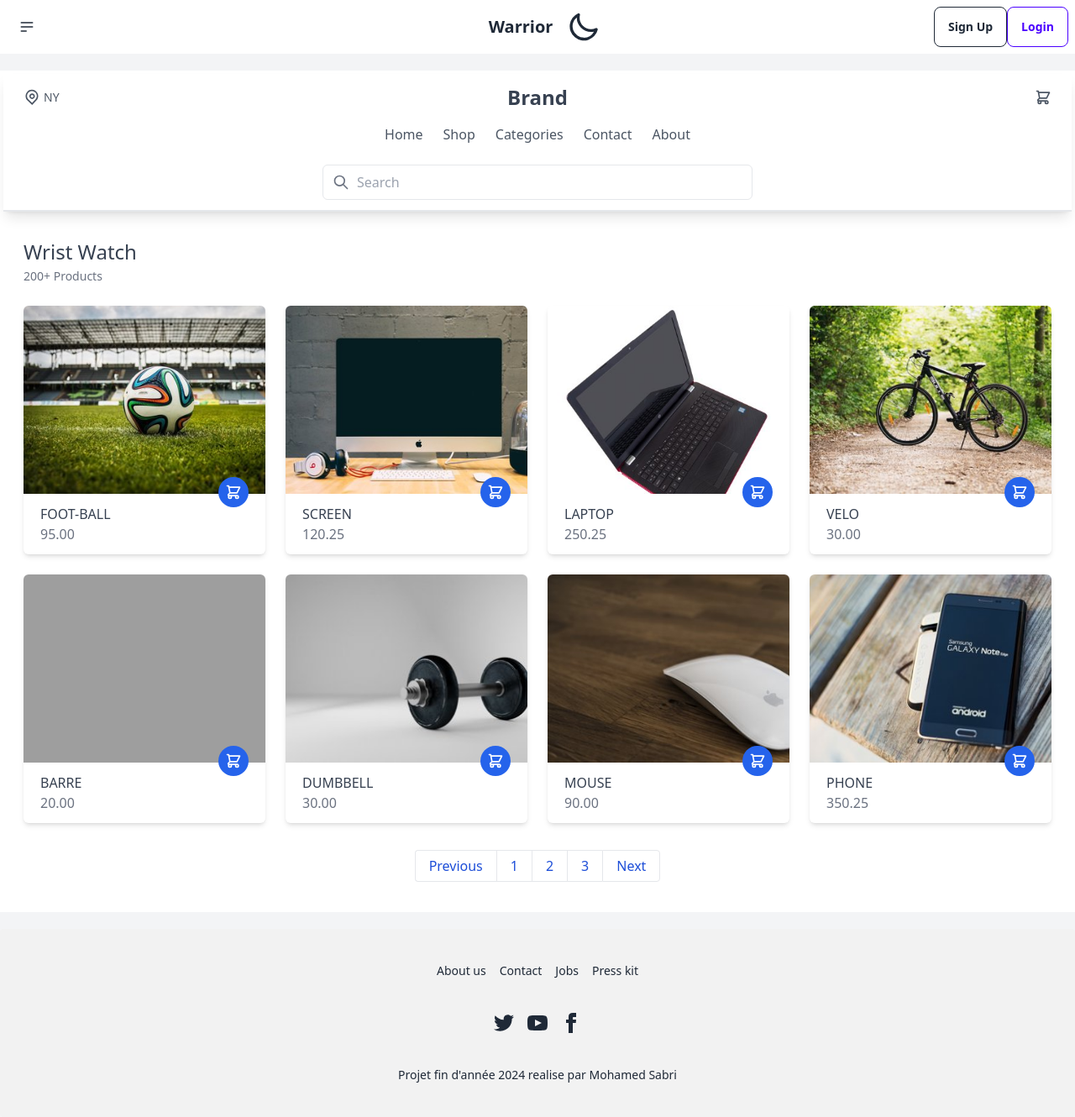
After one commit to Sabri-Simo/django, a Django app: page /test/ in a window 1280 px wide. The commit adds this page. Shown: the whole page at 84% size. Run offline with Django 5.2, Linux system fonts and the light colour scheme; data comes from the database, SQL or seed files in the repository; both versions use the stored data as it was after the commit; some libraries are stand-ins or nearby versions; grey boxes are pictures that could not be loaded.

Commit message:
change shop page add alpinejs to frontend

```diff
--- a/core/templates/core/base.html
+++ b/core/templates/core/base.html
@@ -1,9 +1,11 @@
+
 <!DOCTYPE html>
 <html lang="en">
 <head>
     <meta charset="UTF-8">
     <meta name="viewport" content="width=device-width, initial-scale=1.0">
     <link href="https://cdn.jsdelivr.net/npm/daisyui@4.4.24/dist/full.min.css" rel="stylesheet" type="text/css" />
+    <script src="https://cdn.jsdelivr.net/gh/alpinejs/alpine@v2.x.x/dist/alpine.min.js" defer></script>
     <script src="https://unpkg.com/htmx.org@1.9.10" integrity="sha384-D1Kt99CQMDuVetoL1lrYwg5t+9QdHe7NLX/SoJYkXDFfX37iInKRy5xLSi8nO7UC" crossorigin="anonymous"></script>
     <script src="https://cdn.tailwindcss.com"></script>
     <title>Document</title>
@@ -88,13 +90,16 @@
   {% block Signup %}
   {% endblock %}
 </header>
-
+<header>
+  {% block test %}
+  {% endblock %}
+</header>
 <header>
   {% block login %}
 
   {% endblock %}
 </header>
-p
+
 
 <footer class="footer footer-center p-10 bg-base-200 text-base-content rounded mt-5">
   <nav class="grid grid-flow-col gap-4">
--- /dev/null
+++ b/core/templates/core/test.html
@@ -0,0 +1,177 @@
+<!-- tailwind.config.js -->
+{% extends 'core/base.html' %}
+{% block test %}
+
+
+
+<!-- component -->
+<script src="https://cdn.jsdelivr.net/gh/alpinejs/alpine@v2.x.x/dist/alpine.min.js" defer></script>
+
+<div x-data="{ cartOpen: false , isOpen: false }" class="bg-white p-1 ">
+    <header class="top-0  sticky bg-white shadow-lg border-b-2">
+        <div class="container mx-auto px-6 py-3">
+            <div class="flex items-center justify-between">
+                <div class="hidden w-full text-gray-600 md:flex md:items-center">
+                    <svg class="h-5 w-5" viewBox="0 0 24 24" fill="none" xmlns="http://www.w3.org/2000/svg">
+                        <path fill-rule="evenodd" clip-rule="evenodd" d="M16.2721 10.2721C16.2721 12.4813 14.4813 14.2721 12.2721 14.2721C10.063 14.2721 8.27214 12.4813 8.27214 10.2721C8.27214 8.06298 10.063 6.27212 12.2721 6.27212C14.4813 6.27212 16.2721 8.06298 16.2721 10.2721ZM14.2721 10.2721C14.2721 11.3767 13.3767 12.2721 12.2721 12.2721C11.1676 12.2721 10.2721 11.3767 10.2721 10.2721C10.2721 9.16755 11.1676 8.27212 12.2721 8.27212C13.3767 8.27212 14.2721 9.16755 14.2721 10.2721Z" fill="currentColor" /><path fill-rule="evenodd" clip-rule="evenodd" d="M5.79417 16.5183C2.19424 13.0909 2.05438 7.39409 5.48178 3.79417C8.90918 0.194243 14.6059 0.054383 18.2059 3.48178C21.8058 6.90918 21.9457 12.6059 18.5183 16.2059L12.3124 22.7241L5.79417 16.5183ZM17.0698 14.8268L12.243 19.8965L7.17324 15.0698C4.3733 12.404 4.26452 7.97318 6.93028 5.17324C9.59603 2.3733 14.0268 2.26452 16.8268 4.93028C19.6267 7.59603 19.7355 12.0268 17.0698 14.8268Z" fill="currentColor" />
+                    </svg>
+                    <span class="mx-1 text-sm">NY</span>
+                </div>
+                <div class="w-full text-gray-700 md:text-center text-2xl font-semibold">
+                    Brand
+                </div>
+                <div class="flex items-center justify-end w-full">
+                    <button @click="cartOpen = !cartOpen" class="text-gray-600 focus:outline-none mx-4 sm:mx-0">
+                        <svg class="h-5 w-5" fill="none" stroke-linecap="round" stroke-linejoin="round" stroke-width="2" viewBox="0 0 24 24" stroke="currentColor">
+                            <path d="M3 3h2l.4 2M7 13h10l4-8H5.4M7 13L5.4 5M7 13l-2.293 2.293c-.63.63-.184 1.707.707 1.707H17m0 0a2 2 0 100 4 2 2 0 000-4zm-8 2a2 2 0 11-4 0 2 2 0 014 0z"></path>
+                        </svg>
+                    </button>
+
+                    <div class="flex sm:hidden">
+                        <button @click="isOpen = !isOpen" type="button" class="text-gray-600 hover:text-gray-500 focus:outline-none focus:text-gray-500" aria-label="toggle menu">
+                            <svg viewBox="0 0 24 24" class="h-6 w-6 fill-current">
+                                <path fill-rule="evenodd" d="M4 5h16a1 1 0 0 1 0 2H4a1 1 0 1 1 0-2zm0 6h16a1 1 0 0 1 0 2H4a1 1 0 0 1 0-2zm0 6h16a1 1 0 0 1 0 2H4a1 1 0 0 1 0-2z"></path>
+                            </svg>
+                        </button>
+                    </div>
+                </div>
+            </div>
+            <nav :class="isOpen ? '' : 'hidden'" class="sm:flex sm:justify-center sm:items-center mt-4  top-0">
+                <div class="flex flex-col sm:flex-row">
+                    <a class="mt-3 text-gray-600 hover:underline sm:mx-3 sm:mt-0" href="#">Home</a>
+                    <a class="mt-3 text-gray-600 hover:underline sm:mx-3 sm:mt-0" href="#">Shop</a>
+                    <div class="dropdown dropdown-down">
+                    <a class="mt-3 text-gray-600 hover:underline sm:mx-3 sm:mt-0" href="#">Categories</a>
+                    <ul tabindex="0" class="dropdown-content z-[1] menu p-2 shadow bg-base-100 rounded-box w-52">
+                        {% for category in category  %}
+                            <li><a href="{% url 'test' %}?category={{ category.slug }}">{{category.slug}}</a></li>
+                        {% endfor %}
+                      </ul>
+                    </div>
+                    <a class="mt-3 text-gray-600 hover:underline sm:mx-3 sm:mt-0" href="#">Contact</a>
+                    <a class="mt-3 text-gray-600 hover:underline sm:mx-3 sm:mt-0" href="#">About</a>
+                </div>
+            </nav>
+            <div class="relative mt-6 max-w-lg mx-auto">
+            <span class="absolute inset-y-0 left-0 pl-3 flex items-center">
+                <svg class="h-5 w-5 text-gray-500" viewBox="0 0 24 24" fill="none">
+                    <path d="M21 21L15 15M17 10C17 13.866 13.866 17 10 17C6.13401 17 3 13.866 3 10C3 6.13401 6.13401 3 10 3C13.866 3 17 6.13401 17 10Z" stroke="currentColor" stroke-width="2" stroke-linecap="round" stroke-linejoin="round"/>
+                </svg>
+            </span>
+
+                <input class="w-full border rounded-md pl-10 pr-4 py-2 focus:border-blue-500 focus:outline-none focus:shadow-outline" type="text" placeholder="Search">
+            </div>
+        </div>
+    </header>
+    <div :class="cartOpen ? 'translate-x-0 ease-out' : 'translate-x-full ease-in'" class="fixed right-0 top-0 max-w-xs w-full h-full px-6 py-4 transition duration-300 transform overflow-y-auto bg-white border-l-2 border-gray-300">
+        <div class="flex items-center justify-between">
+            <h3 class="text-2xl font-medium text-gray-700">Your cart</h3>
+            <button @click="cartOpen = !cartOpen" class="text-gray-600 focus:outline-none">
+                <svg class="h-5 w-5" fill="none" stroke-linecap="round" stroke-linejoin="round" stroke-width="2" viewBox="0 0 24 24" stroke="currentColor"><path d="M6 18L18 6M6 6l12 12"></path></svg>
+            </button>
+        </div>
+        <hr class="my-3">
+
+        <div class="flex justify-between mt-6">
+            <div class="flex">
+                <img class="h-20 w-20 object-cover rounded" src="https://images.unsplash.com/photo-1593642632823-8f785ba67e45?ixlib=rb-1.2.1&ixid=eyJhcHBfaWQiOjEyMDd9&auto=format&fit=crop&w=1189&q=80" alt="">
+                <div class="mx-3">
+                    <h3 class="text-sm text-gray-600">Mac Book Pro</h3>
+                    <div class="flex items-center mt-2">
+                        <button class="text-gray-500 focus:outline-none focus:text-gray-600">
+                            <svg class="h-5 w-5" fill="none" stroke-linecap="round" stroke-linejoin="round" stroke-width="2" viewBox="0 0 24 24" stroke="currentColor"><path d="M12 9v3m0 0v3m0-3h3m-3 0H9m12 0a9 9 0 11-18 0 9 9 0 0118 0z"></path></svg>
+                        </button>
+                        <span class="text-gray-700 mx-2">2</span>
+                        <button class="text-gray-500 focus:outline-none focus:text-gray-600">
+                            <svg class="h-5 w-5" fill="none" stroke-linecap="round" stroke-linejoin="round" stroke-width="2" viewBox="0 0 24 24" stroke="currentColor"><path d="M15 12H9m12 0a9 9 0 11-18 0 9 9 0 0118 0z"></path></svg>
+                        </button>
+                    </div>
+                </div>
+            </div>
+            <span class="text-gray-600">20$</span>
+        </div>
+        <div class="flex justify-between mt-6">
+            <div class="flex">
+                <img class="h-20 w-20 object-cover rounded" src="https://images.unsplash.com/photo-1593642632823-8f785ba67e45?ixlib=rb-1.2.1&ixid=eyJhcHBfaWQiOjEyMDd9&auto=format&fit=crop&w=1189&q=80" alt="">
+                <div class="mx-3">
+                    <h3 class="text-sm text-gray-600">Mac Book Pro</h3>
+                    <div class="flex items-center mt-2">
+                        <button class="text-gray-500 focus:outline-none focus:text-gray-600">
+                            <svg class="h-5 w-5" fill="none" stroke-linecap="round" stroke-linejoin="round" stroke-width="2" viewBox="0 0 24 24" stroke="currentColor"><path d="M12 9v3m0 0v3m0-3h3m-3 0H9m12 0a9 9 0 11-18 0 9 9 0 0118 0z"></path></svg>
+                        </button>
+                        <span class="text-gray-700 mx-2">2</span>
+                        <button class="text-gray-500 focus:outline-none focus:text-gray-600">
+                            <svg class="h-5 w-5" fill="none" stroke-linecap="round" stroke-linejoin="round" stroke-width="2" viewBox="0 0 24 24" stroke="currentColor"><path d="M15 12H9m12 0a9 9 0 11-18 0 9 9 0 0118 0z"></path></svg>
+                        </button>
+                    </div>
+                </div>
+            </div>
+            <span class="text-gray-600">20$</span>
+        </div>
+        <div class="flex justify-between mt-6">
+            <div class="flex">
+                <img class="h-20 w-20 object-cover rounded" src="https://images.unsplash.com/photo-1593642632823-8f785ba67e45?ixlib=rb-1.2.1&ixid=eyJhcHBfaWQiOjEyMDd9&auto=format&fit=crop&w=1189&q=80" alt="">
+                <div class="mx-3">
+                    <h3 class="text-sm text-gray-600">Mac Book Pro</h3>
+                    <div class="flex items-center mt-2">
+                        <button class="text-gray-500 focus:outline-none focus:text-gray-600">
+                            <svg class="h-5 w-5" fill="none" stroke-linecap="round" stroke-linejoin="round" stroke-width="2" viewBox="0 0 24 24" stroke="currentColor"><path d="M12 9v3m0 0v3m0-3h3m-3 0H9m12 0a9 9 0 11-18 0 9 9 0 0118 0z"></path></svg>
+                        </button>
+                        <span class="text-gray-700 mx-2">2</span>
+                        <button class="text-gray-500 focus:outline-none focus:text-gray-600">
+                            <svg class="h-5 w-5" fill="none" stroke-linecap="round" stroke-linejoin="round" stroke-width="2" viewBox="0 0 24 24" stroke="currentColor"><path d="M15 12H9m12 0a9 9 0 11-18 0 9 9 0 0118 0z"></path></svg>
+                        </button>
+                    </div>
+                </div>
+            </div>
+            <span class="text-gray-600">20$</span>
+        </div>
+        <div class="mt-8">
+            <form class="flex items-center justify-center">
+                <input class="form-input w-48" type="text" placeholder="Add promocode">
+                <button class="ml-3 flex items-center px-3 py-2 bg-blue-600 text-white text-sm uppercase font-medium rounded hover:bg-blue-500 focus:outline-none focus:bg-blue-500">
+                    <span>Apply</span>
+                </button>
+            </form>
+        </div>
+        <a class="flex items-center justify-center mt-4 px-3 py-2 bg-blue-600 text-white text-sm uppercase font-medium rounded hover:bg-blue-500 focus:outline-none focus:bg-blue-500">
+            <span>Chechout</span>
+            <svg class="h-5 w-5 mx-2" fill="none" stroke-linecap="round" stroke-linejoin="round" stroke-width="2" viewBox="0 0 24 24" stroke="currentColor"><path d="M17 8l4 4m0 0l-4 4m4-4H3"></path></svg>
+        </a>
+    </div>
+    <main class="my-8">
+        <div class="container mx-auto px-6">
+            <h3 class="text-gray-700 text-2xl font-medium">Wrist Watch</h3>
+            <span class="mt-3 text-sm text-gray-500">200+ Products</span>
+            <div class="grid gap-6 grid-cols-1 sm:grid-cols-2 lg:grid-cols-3 xl:grid-cols-4 mt-6">
+                {% for products in products %}
+                <div class="w-full max-w-sm mx-auto rounded-md shadow-md overflow-hidden">
+                    <a href="{% url 'product' products.slug %}">
+                    <div class="flex items-end justify-end h-56 w-full bg-cover" style="background-image: url('{{ products.get_thumbnails }}')">
+                        <button class="p-2 rounded-full bg-blue-600 text-white mx-5 -mb-4 hover:bg-blue-500 focus:outline-none focus:bg-blue-500">
+                            <svg class="h-5 w-5" fill="none" stroke-linecap="round" stroke-linejoin="round" stroke-width="2" viewBox="0 0 24 24" stroke="currentColor"><path d="M3 3h2l.4 2M7 13h10l4-8H5.4M7 13L5.4 5M7 13l-2.293 2.293c-.63.63-.184 1.707.707 1.707H17m0 0a2 2 0 100 4 2 2 0 000-4zm-8 2a2 2 0 11-4 0 2 2 0 014 0z"></path></svg>
+                        </button>
+                    </div>
+                    <div class="px-5 py-3">
+                        <h3 class="text-gray-700 uppercase">{{products.name}}</h3>
+                        <span class="text-gray-500 mt-2">{{products.price}} </span>
+                    </div>
+                    </a>
+                </div>
+                {% endfor %}
+                        </div>
+            <div class="flex justify-center">
+                <div class="flex rounded-md mt-8">
+                    <a href="#" class="py-2 px-4 leading-tight bg-white border border-gray-200 text-blue-700 border-r-0 ml-0 rounded-l hover:bg-blue-500 hover:text-white"><span>Previous</a></a>
+                    <a href="#" class="py-2 px-4 leading-tight bg-white border border-gray-200 text-blue-700 border-r-0 hover:bg-blue-500 hover:text-white"><span>1</span></a>
+                    <a href="#" class="py-2 px-4 leading-tight bg-white border border-gray-200 text-blue-700 border-r-0 hover:bg-blue-500 hover:text-white"><span>2</span></a>
+                    <a href="#" class="py-2 px-4 leading-tight bg-white border border-gray-200 text-blue-700 border-r-0 hover:bg-blue-500 hover:text-white"><span>3</span></a>
+                    <a href="#" class="py-2 px-4 leading-tight bg-white border border-gray-200 text-blue-700 rounded-r hover:bg-blue-500 hover:text-white"><span>Next</span></a>
+                </div>
+            </div>
+        </div>
+    </main>
+
+</div>
+
+{% endblock test%}
--- a/core/views.py
+++ b/core/views.py
@@ -10,6 +10,11 @@ def frontpage(request):
     products=Product.objects.all()[0:8]
     category=Category.objects.all()
     return render(request, 'Core/fontpage.html',{'products':products,'category':category})
+
+def test(request):
+    products=Product.objects.all()
+    category=Category.objects.all()
+    return render(request, 'Core/test.html',{'products':products,'category':category})
 
 def signup(request):
     if request.method == 'POST':
--- a/ecomm/urls.py
+++ b/ecomm/urls.py
@@ -3,12 +3,13 @@ from django.conf import settings
 from django.contrib.auth import views
 from django.conf.urls.static import static
 from django.urls import path
-from core.views import frontpage,shopPage,signup,sinpage
+from core.views import frontpage,shopPage,signup,sinpage,test
 from product.views import products
 from cart.views import add_to_cart,cart,checkOut
 
 urlpatterns = [
     path('',frontpage,name='frontpage'),
+    path('test/',test,name='test'),
     path('signupage/',signup,name='singupPgae'),
     path('page/',sinpage,name='page'),
     path('logout/',views.LogoutView.as_view(),name='logout'),
```
Also changed, not shown: product/templates/product/prot2.html (added, +13 -0 lines), db.sqlite3.
